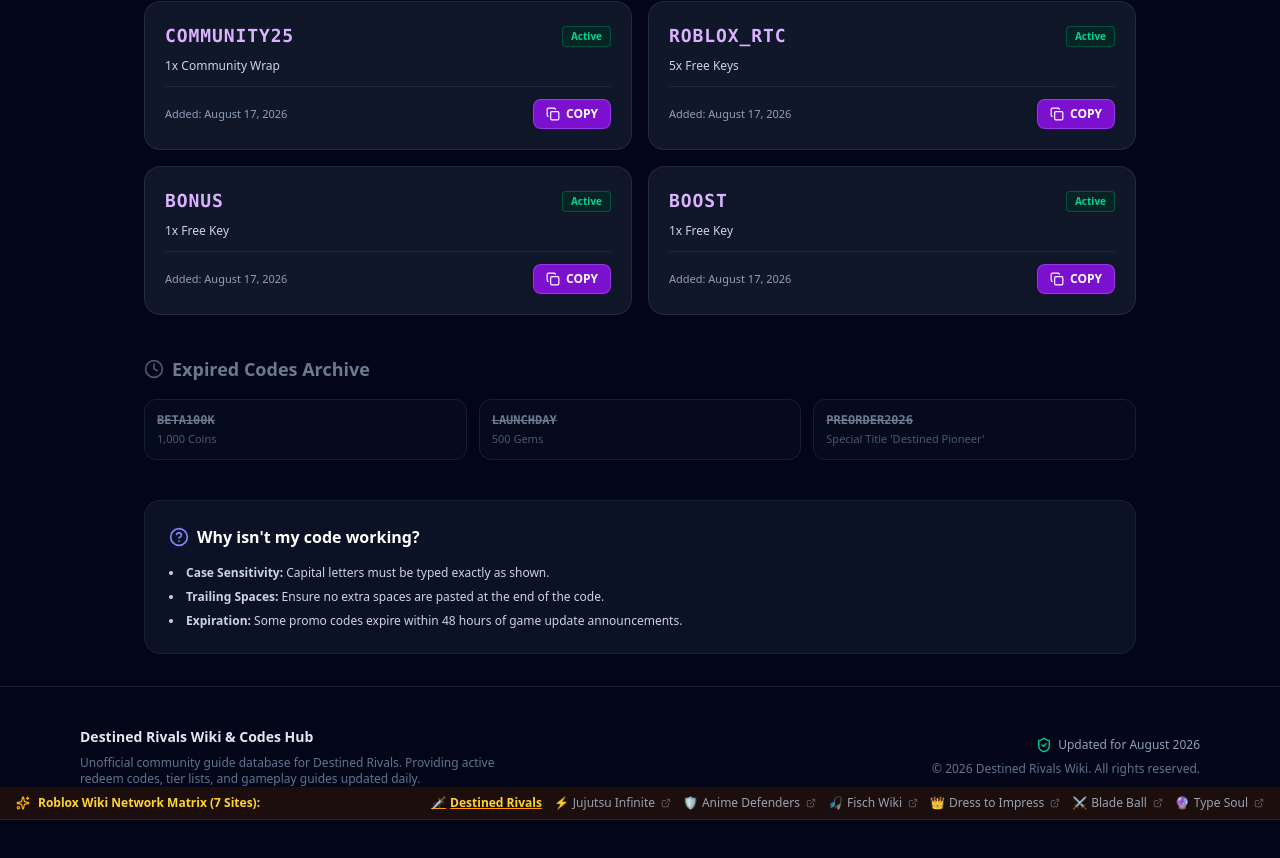
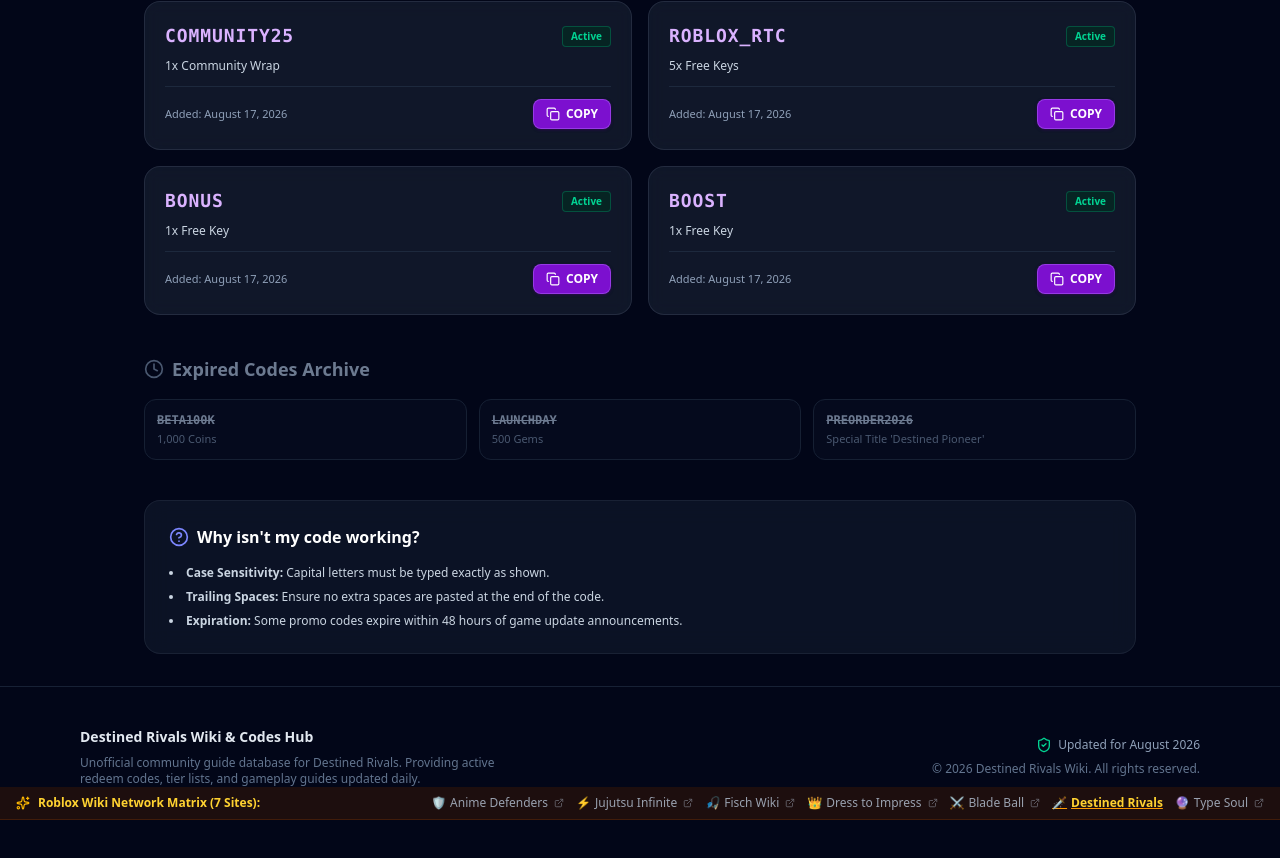
Before and after one commit to lianlele168/destined-rivals-wiki, a Next.js app: page /codes in a window 1280 px wide. Shown: the part 715-1573 px from the top of the page. Built offline with nearby package versions, Linux system fonts and the light colour scheme.

Commit message:
chore: update domain

```diff
--- a/src/app/layout.tsx
+++ b/src/app/layout.tsx
@@ -2,7 +2,7 @@ import type { Metadata } from "next";
 import "./globals.css";
 
 export const metadata: Metadata = {
-  metadataBase: new URL('https://destined-rivals-wiki.vercel.app'),
+  metadataBase: new URL('https://destinedrivals.robloxwikihub.com'),
   alternates: {
     canonical: '/',
   },
@@ -21,7 +21,7 @@ export const metadata: Metadata = {
   openGraph: {
     title: "Destined Rivals Codes & Tier List (August 2026)",
     description: "Daily updated active redeem codes, meta tier lists, and pack simulator for Destined Rivals.",
-    url: "https://destined-rivals-wiki.vercel.app",
+    url: "https://destinedrivals.robloxwikihub.com",
     siteName: "Destined Rivals Wiki",
     type: "website",
     locale: "en_US",
@@ -43,7 +43,7 @@ export default function RootLayout({
     '@context': 'https://schema.org',
     '@type': 'WebSite',
     name: 'Destined Rivals Wiki',
-    url: 'https://destined-rivals-wiki.vercel.app',
+    url: 'https://destinedrivals.robloxwikihub.com',
     description: 'The ultimate Destined Rivals community database with redeem codes, tier lists, and pack simulator.',
   };
 
--- a/src/app/robots.ts
+++ b/src/app/robots.ts
@@ -1,7 +1,7 @@
 import { MetadataRoute } from 'next';
 
 export default function robots(): MetadataRoute.Robots {
-  const baseUrl = 'https://destined-rivals-wiki.vercel.app';
+  const baseUrl = 'https://destinedrivals.robloxwikihub.com';
 
   return {
     rules: {
--- a/src/app/sitemap.ts
+++ b/src/app/sitemap.ts
@@ -2,7 +2,7 @@ import { MetadataRoute } from 'next';
 import { TIER_LIST_DATA } from '@/data/wikiData';
 
 export default function sitemap(): MetadataRoute.Sitemap {
-  const baseUrl = 'https://destined-rivals-wiki.vercel.app';
+  const baseUrl = 'https://destinedrivals.robloxwikihub.com';
 
   const staticPages: MetadataRoute.Sitemap = [
     {
--- a/src/components/MatrixNav.tsx
+++ b/src/components/MatrixNav.tsx
@@ -2,13 +2,13 @@ import React from 'react';
 import { ExternalLink, Sparkles } from 'lucide-react';
 
 export const MATRIX_SITES = [
-  { name: 'Destined Rivals', url: 'https://destined-rivals-wiki.vercel.app', icon: '🗡️', active: true },
-  { name: 'Jujutsu Infinite', url: 'https://jujutsu-infinite-wiki.vercel.app', icon: '⚡' },
-  { name: 'Anime Defenders', url: 'https://anime-defenders-wiki.vercel.app', icon: '🛡️' },
-  { name: 'Fisch Wiki', url: 'https://fisch-wiki.vercel.app', icon: '🎣' },
-  { name: 'Dress to Impress', url: 'https://dti-wiki.vercel.app', icon: '👑' },
-  { name: 'Blade Ball', url: 'https://blade-ball-wiki.vercel.app', icon: '⚔️' },
-  { name: 'Type Soul', url: 'https://type-soul-wiki.vercel.app', icon: '🔮' }
+  { name: 'Anime Defenders', url: 'https://animedefenders.robloxwikihub.com', icon: '🛡️' },
+  { name: 'Jujutsu Infinite', url: 'https://jujutsuinfinite.robloxwikihub.com', icon: '⚡' },
+  { name: 'Fisch Wiki', url: 'https://fisch.robloxwikihub.com', icon: '🎣' },
+  { name: 'Dress to Impress', url: 'https://dti.robloxwikihub.com', icon: '👑' },
+  { name: 'Blade Ball', url: 'https://bladeball.robloxwikihub.com', icon: '⚔️' },
+  { name: 'Destined Rivals', url: 'https://destinedrivals.robloxwikihub.com', icon: '🗡️', active: true },
+  { name: 'Type Soul', url: 'https://typesoul.robloxwikihub.com', icon: '🔮' }
 ];
 
 export const MatrixNav = () => {
```
